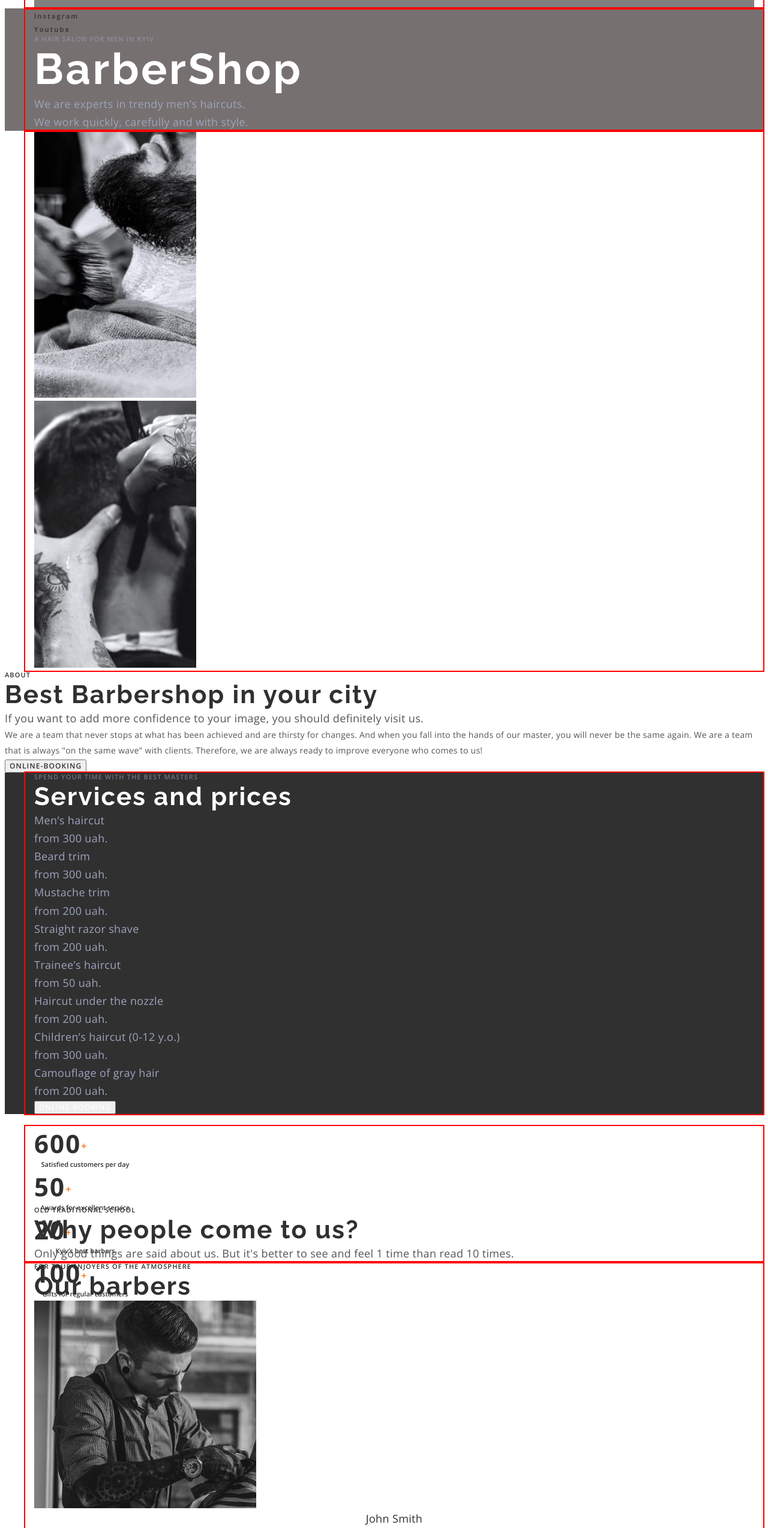
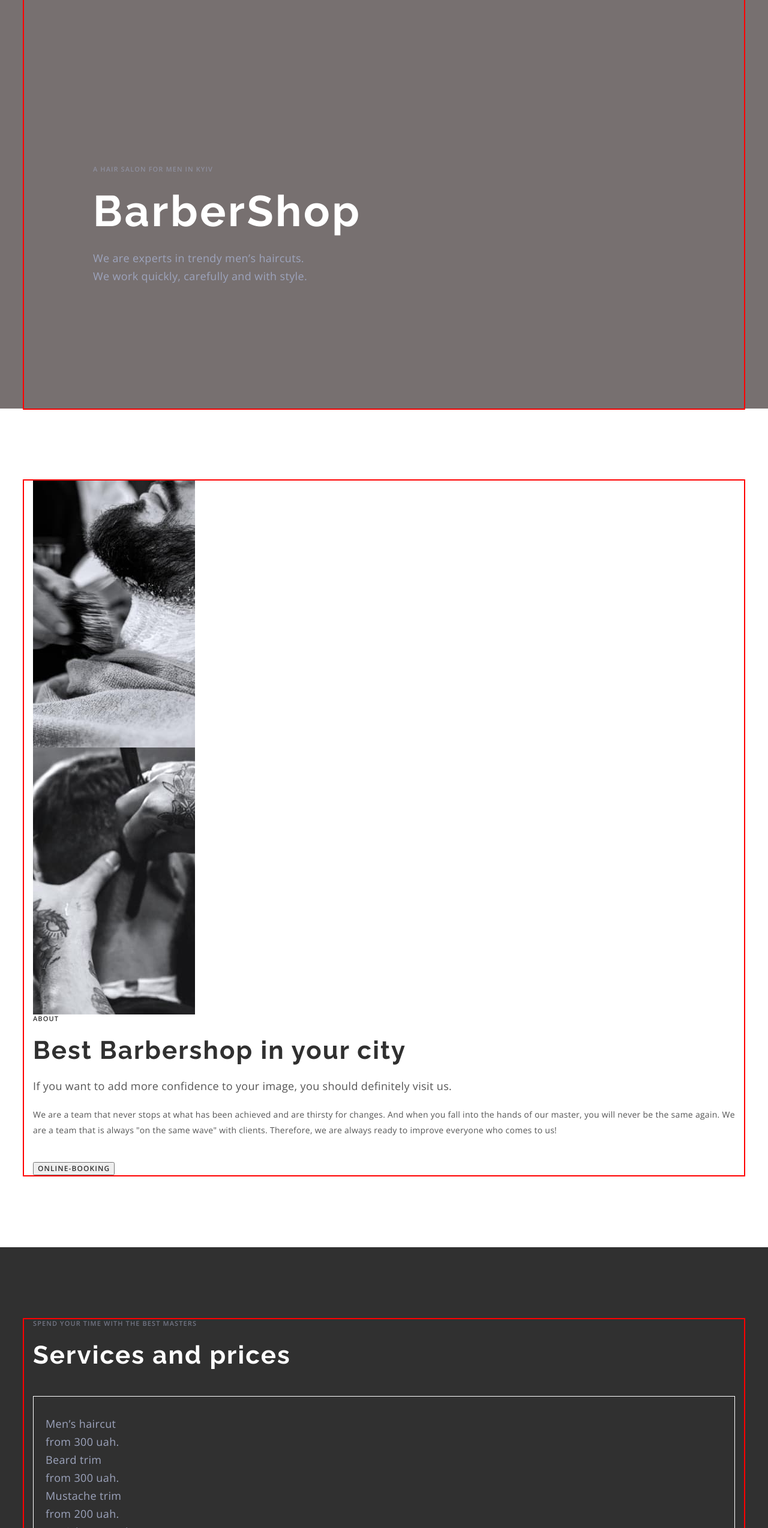
Before and after one commit to Anatoliy-Usov/Barbershop, a plain HTML site: page index.html in a window 1280 px wide. Shown: the part 253-2800 px from the top of the page at 60% size. Drawn offline with nearby package versions, Linux system fonts and the light colour scheme.

Commit message:
add cont, m, p

```diff
--- a/css/styles.css
+++ b/css/styles.css
@@ -26,7 +26,7 @@ address{
 }
 
 img{
-
+ display: block;
 }
 
 body {
@@ -55,15 +55,14 @@ body {
 }
 
 .section{
-  padding-top: 130px;
+  padding-top: 120px;
   padding-bottom: 120px;
 }
 .container {
   width: 1200px;
   padding-left: 15px;
   padding-right: 15px;
-  margin-left: auto;
-  margin-left: auto;
+  margin: 0 auto;
   outline:2px solid red;
 }
 
@@ -107,7 +106,7 @@ body {
   padding-bottom: 32px;
 }
 
-test .header-link,
+.header-link,
 .header-tel {
   font-weight: 600;
   font-size: 12px;
@@ -144,14 +143,15 @@ letter-spacing: 0.1em;
   line-height: 1.36;
   letter-spacing: 0.2em;
   color: #303030;
+}
 
 .hero-content{
-
-  }
+padding: 272px 100px 206px 100px;
 }
 
 .hero-pre-title {
   color: rgba(157, 164, 189, 0.6);
+  margin-bottom: 20px;
 }
 
 .hero-title {
@@ -161,6 +161,8 @@ letter-spacing: 0.1em;
   line-height: 1.18;
   letter-spacing: 0.05em;
   color: var(--main-title-color);
+  margin-bottom: 20px;
+  min-width:  360px;
 }
 
 .hero-after-title {
@@ -170,13 +172,20 @@ letter-spacing: 0.1em;
 
 /* ---------ABOUT------------ */
 
+.about{
+
+}
+
 .about-pre-title {
+ margin-bottom: 20px;
   color: #303030;
 }
 .about-title {
+  margin-bottom: 20px;
   color: #303030;
 }
 .about-after-title {
+  margin-bottom: 20px;
   color: #555555;
 }
 .about-text {
@@ -184,6 +193,7 @@ letter-spacing: 0.1em;
   font-size: 14px;
   line-height: 1.86;
   letter-spacing: 0.02em;
+  margin-bottom: 40px;
   color: #555555;
 }
 .about-btn {
@@ -194,19 +204,27 @@ letter-spacing: 0.1em;
 
 .prices {
   background-color: #303030;
+
+  }
+
+.prices-pre-title {
+  color: rgba(157, 164, 189, 0.6);
   margin-bottom: 20px;
 }
-.prices-pre-title {
-  color: rgba(157, 164, 189, 0.6);
-}
+
 .prices-title {
   color: var(--main-title-color);
+  margin-bottom: 44px;
 }
+
 .prices-list {
-  border: 1px: solid:#ffffff;
+border: 1px solid #ffffff;
+padding: 30px 20px;
 }
+
 .prices-item {
 }
+
 .prices-list-text {
   font-weight: 400;
   font-size: 18px;
@@ -214,22 +232,33 @@ letter-spacing: 0.1em;
   letter-spacing: 0.02em;
   color: #9da4bd;
 }
+
 .prices-btn {
   color: #ffffff;
+  display: block;
+  margin: 0 auto;
+  margin-top: 44px;
 }
 
 /* ---------BENEFITS------------ */
 
 .benefits {
+
 }
 
 .benefits-list {
-  width: 170px;
-  height: 133px;
+
 border: 1px: solid:#ffffff;
 }
 
 .list {
+}
+
+.benefits-item{
+   width: 170px;
+  height: 133px;
+  border: 1px solid #000000;
+  padding: 20px 24px;
 }
 
 .benefits-item span {
@@ -247,7 +276,7 @@ border: 1px: solid:#ffffff;
   line-height: 1.36;
   text-align: center;
   color: #ff6c00;
-}
+ }
 
 .benefits-item-text {
   font-weight: 600;
@@ -259,10 +288,12 @@ border: 1px: solid:#ffffff;
 
 .benefits-pre-title {
   color: #303030;
+  margin-bottom: 20px;
 }
 
 .benefits-title {
   color: #303030;
+  margin-bottom: 20px;
 }
 
 .benefits-after-title {
@@ -290,6 +321,7 @@ border: 1px: solid:#ffffff;
   text-align: center;
   letter-spacing: 0.02em;
   color: #303030;
+  padding-bottom: 8px;
 }
 
 .barbers-item-text {
@@ -301,6 +333,12 @@ border: 1px: solid:#ffffff;
   color: #ff6c00;
 }
 
+.brbers-wrap{
+  padding-top: 30px;
+  padding-left: 5px;
+  padding-right: 5px;
+}
+
 /* ---------GALLERY------------ */
 
 .gallery-pre-title {
--- a/index.html
+++ b/index.html
@@ -10,6 +10,7 @@
     <link
       href="https://fonts.googleapis.com/css2?family=Open+Sans:wght@400;600;700&family=Raleway:wght@700&family=Tangerine:wght@700&display=swap"
       rel="stylesheet"
+    />
     <link
       rel="stylesheet"
       href="https://cdnjs.cloudflare.com/ajax/libs/modern-normalize/1.1.0/modern-normalize.css"
@@ -17,12 +18,11 @@
       crossorigin="anonymous"
       referrerpolicy="no-referrer"
     />
-    />
     <link rel="stylesheet" href="./css/styles.css" />
   </head>
   <body>
+    <header class="header">
       <div class="container">
-      <header class="header">
         <a href="" class="header-logo">
           <img src="./img/logo.svg" alt="site logo" />
         </a>
@@ -44,8 +44,9 @@
         </nav>
         <a href="telto:+380441111111" class="header-tel link">+38 044 111 11 11</a>
         <button type="button" class="header-btn btn">Online-booking</button>
+      </div>
     </header>
-    </div>
+
     <main>
       <section class="hero">
         <div class="container">
@@ -61,14 +62,17 @@
               >
             </li>
           </ul>
+          <div class="hero-content">
             <p class="hero-pre-title pre-title">A hair salon for men in Kyiv</p>
             <h1 class="hero-title">BarberShop</h1>
             <p class="hero-after-title after-title">
               We are experts in trendy men’s haircuts. We work quickly, carefully and with style.
             </p>
           </div>
+        </div>
       </section>
-      <section class="about">
+
+      <section class="about section">
         <div class="container">
           <ul class="about-list list">
             <li class="about-item">
@@ -76,10 +80,6 @@
             </li>
             <li><img src="./img/about-img-2.jpg" alt="haircuts" width="270" height="445" /></li>
           </ul>
-        </div>
-      </section>
-      <section>
-        <div>
           <p class="about-pre-title pre-title">About</p>
           <h2 class="about-title title">Best Barbershop in your city</h2>
           <p class="about-after-title after-title">
@@ -94,7 +94,8 @@
           <button type="button" class="about-btn btn">Online-booking</button>
         </div>
       </section>
-      <section class="prices">
+
+      <section class="prices section">
         <div class="container">
           <p class="prices-pre-title pre-title">Spend your time with the best masters</p>
           <h2 class="prices-title title">Services and prices</h2>
@@ -137,7 +138,8 @@
           <button type="button" class="prices-btn btn">Online-booking</button>
         </div>
       </section>
-      <section class="benefits">
+
+      <section class="benefits section">
         <div class="container">
           <ul class="benefits-list list">
             <li class="benefits-item">
@@ -165,16 +167,19 @@
           </p>
         </div>
       </section>
-      <section id="barbers" class="barbers">
+
+      <section id="barbers" class="barbers section">
         <div class="container">
           <p class="barbers-pre-title pre-title">For true enjoyers of the atmosphere</p>
           <h2 class="barbers-title title">Our barbers</h2>
           <ul class="barbers-list list">
             <li class="barbers-item">
               <img src="./img/barbers-img-1.jpg" alt="Barber John Smith" width="370" height="346" />
+              <div class="brbers-wrap">
+                <h3 class="barbers-item-title">John Smith</h3>
+                <p class="barbers-item-text">Extreme Barber</p>
+              </div>
             </li>
-            <li><h3 class="barbers-item-title">John Smith</h3></li>
-            <li><p class="barbers-item-text">Extreme Barber</p></li>
           </ul>
           <ul class="barbers-list list">
             <li class="barbers-item">
@@ -184,19 +189,24 @@
                 width="370"
                 height="346"
               />
+              <div class="brbers-wrap">
+                <h3 class="barbers-item-title">Michele Doe</h3>
+                <p class="barbers-item-text">Extreme Barber</p>
+              </div>
             </li>
-            <li><h3 class="barbers-item-title">Michele Doe</h3></li>
-            <li><p class="barbers-item-text">Extreme Barber</p></li>
           </ul>
           <ul class="barbers-list list">
             <li class="barbers-item">
               <img src="./img/barbers-img-3.jpg" alt="Barber Alan Black" width="370" height="346" />
+              <div class="brbers-wrap">
+                <h3 class="barbers-item-title">Alan Black</h3>
+                <p class="barbers-item-text">Extreme Barber</p>
+              </div>
             </li>
-            <li><h3 class="barbers-item-title">Alan Black</h3></li>
-            <li><p class="barbers-item-text">Extreme Barber</p></li>
           </ul>
         </div>
       </section>
+
       <section class="gallery">
         <div class="container">
           <p class="gallery-pre-title pre-title">In Latin, "barba" means "beard"</p>
```
Lines whose indentation alone changed are shown as unchanged.
